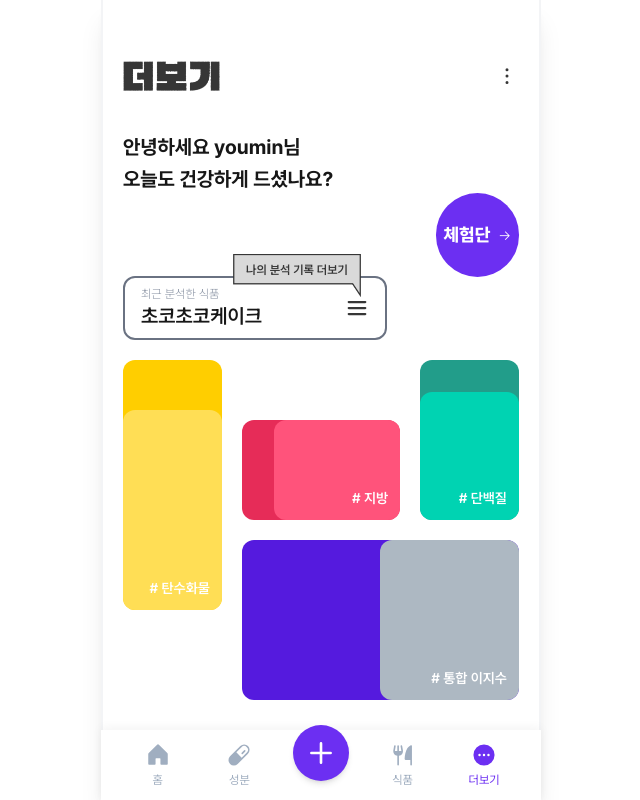
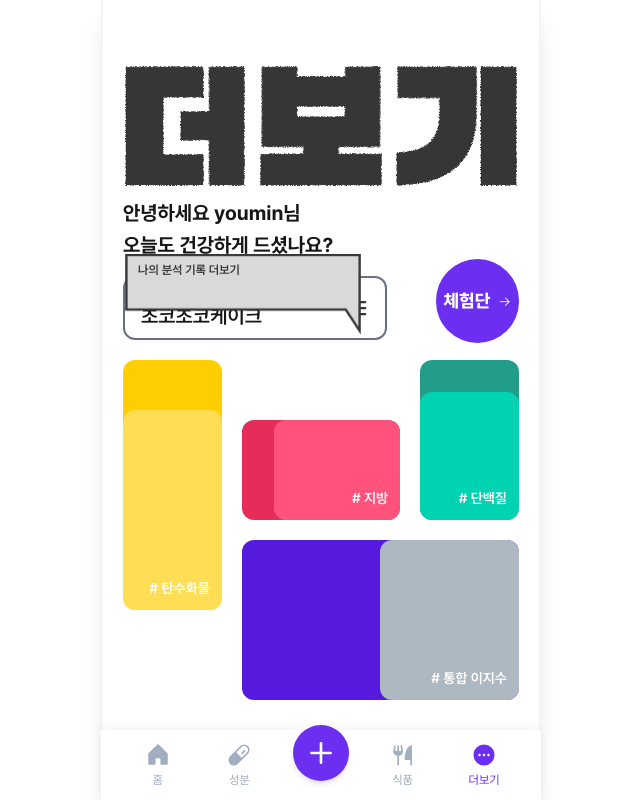
Before and after one commit to gomie1/Boindang, a Next.js app in the folder frontend/boindang/: page /more in a window 1280 px wide. Shown: the whole page, without its empty margins (319-959 px from the left). Built offline with nearby package versions, Linux system fonts and the light colour scheme.

Commit message:
[fe] fix: build오류 해결
Former-commit-id: 2f2a251797fad4fdfdb70d5cc832f482b0bd0a8f

```diff
--- a/frontend/boindang/src/app/more/page.tsx
+++ b/frontend/boindang/src/app/more/page.tsx
@@ -3,12 +3,19 @@
 import BottomNavBar from "@/components/navigation/BottomNavBar";
 import { DotsThreeVertical, List } from "@phosphor-icons/react";
 import { motion } from "framer-motion";
+import Image from 'next/image';
 
 export default function MorePage() {
     return (
         <div className="flex flex-col mx-5 pt-15 pb-20 min-h-screen justify-between">
             <div className="flex flex-row justify-between items-center">
-                <img className="w-auto h-8" src="/assets/more/더보기.png" alt="더보기" />
+                <Image
+                    src="/assets/more/더보기.png"
+                    alt="더보기"
+                    width={500}
+                    height={300}
+                    layout="responsive"
+                />
                 <DotsThreeVertical size={24} weight="bold" fill="#363636" />
             </div>
 
@@ -31,7 +38,13 @@ export default function MorePage() {
                         <span className="text-xl font-semibold">초코초코케이크</span>
                     </div>
                     <div className="absolute right-0 mr-6 -top-6">
-                        <img className="w-32" src="/assets/more/말풍선.png" alt="말풍선" />
+                        <Image
+                            src="/assets/more/말풍선.png"
+                            alt="말풍선"
+                            width={500}
+                            height={300}
+                            layout="responsive"
+                        />
                         <span className="absolute flex items-center justify-center text-center w-32 h-8 inset-0 text-xs font-semibold text-[#363636]">나의 분석 기록 더보기</span>
                     </div>
                     <List size={24} weight="bold" fill="#363636" />
--- a/frontend/boindang/src/components/3d/SugarCubeScene.tsx
+++ b/frontend/boindang/src/components/3d/SugarCubeScene.tsx
@@ -15,7 +15,6 @@ import React, { Suspense } from 'react';
 import { Canvas } from '@react-three/fiber';
 import { OrbitControls, PresentationControls, Environment, Center, ContactShadows, BakeShadows, useGLTF } from '@react-three/drei';
 import { Vector3Tuple } from 'three';
-import * as THREE from 'three';
 
 // GlbModel 컴포넌트의 속성 타입 정의
 interface GlbModelProps {
```
Also changed, not shown: frontend/boindang/public/sw.js.
